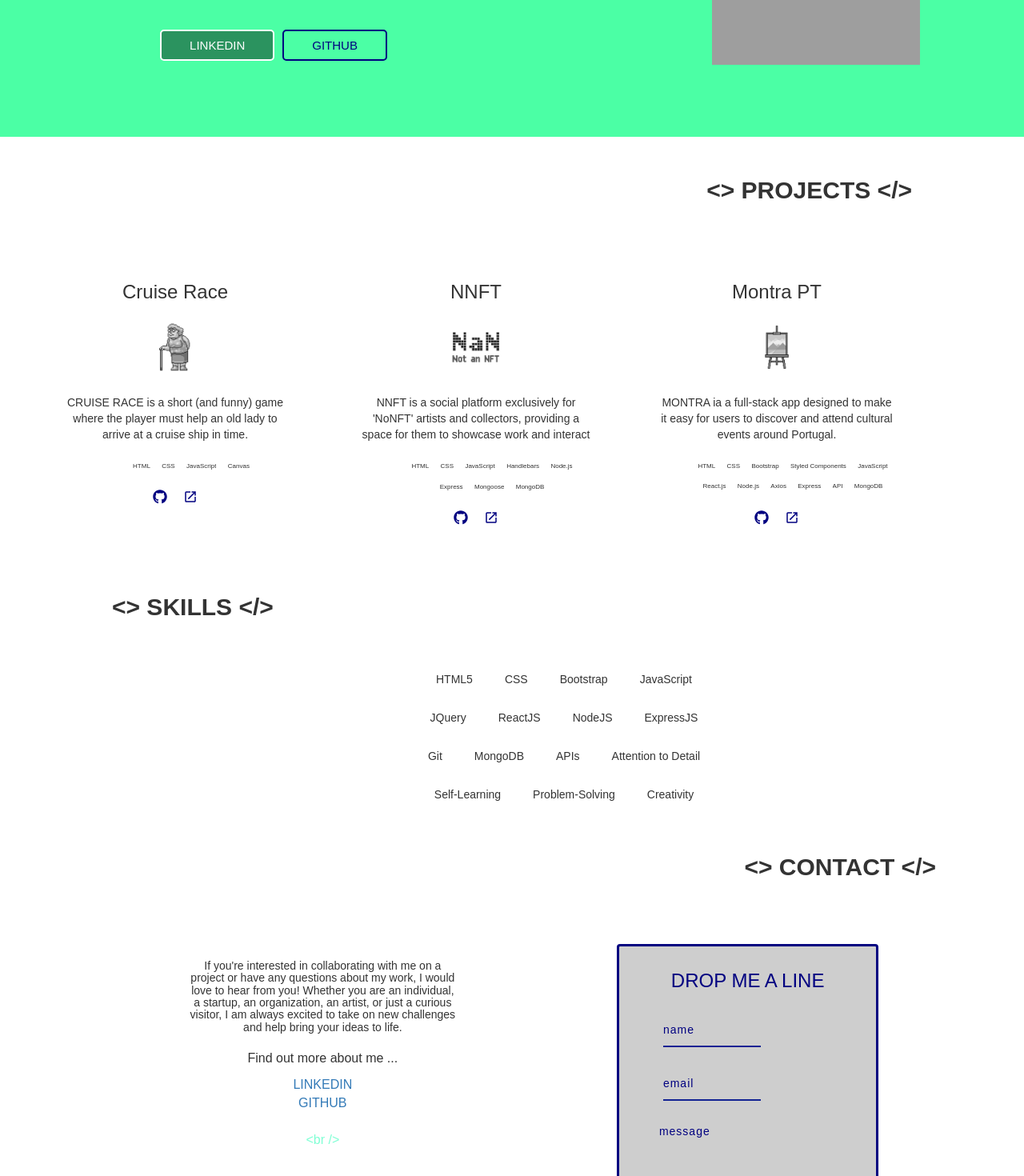
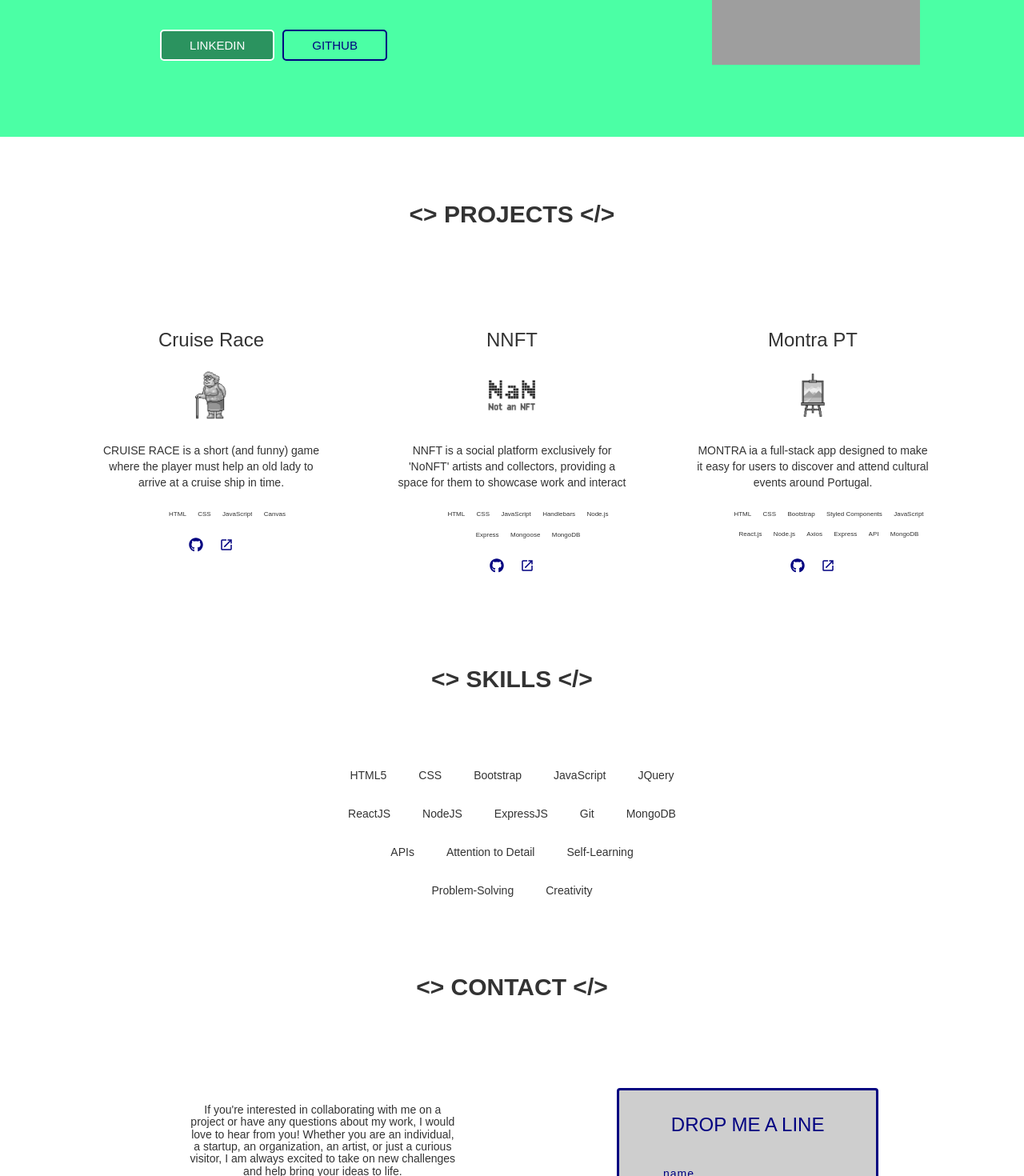
Before and after one commit to Foglia/my-portfolio, a React (Create React App) app: page / in a window 1280 px wide. Shown: the part 817-2287 px from the top of the page at 80% size. Built offline with nearby package versions, Linux system fonts and the light colour scheme; grey boxes are pictures that could not be loaded; a web font is replaced by a local one.

Commit message:
alignment

```diff
--- a/src/App.css
+++ b/src/App.css
@@ -35,7 +35,8 @@ html {
 }
 
 .headText {
-  margin: 30px ;
+  text-align: center;
+  margin: 60px ;
   padding: 20px;
   font-family: Arial, sans-serif;
   font-weight: bold;
@@ -62,5 +63,16 @@ div {
     margin-left: 0;
     margin-right: 0;
   }
+}
 
+@media (max-width: 370) {
+  p,
+  h3,
+  h5,
+  h2 {
+    font-size: smaller;
+  }
+  .headText {
+    font-size: 12px;
+  }
 }
--- a/src/pages/Contact/Contact.css
+++ b/src/pages/Contact/Contact.css
@@ -18,16 +18,6 @@
     text-decoration: none;
     color: aquamarine;
 }
-
-#contact {
-    text-align: right;
-    margin-right: 90px;
-}
-@media (max-width: 900px) {
-    #contact {
-      margin-right: 0px;
-  }
-  }
 
 .contactText{
     max-width: 75%;
--- a/src/pages/Projects/Project.css
+++ b/src/pages/Projects/Project.css
@@ -9,14 +9,9 @@
   #projects {
     background-color: white;
     background-size: cover;
-    margin-right: 90px;
   }
 
 @media (max-width: 900px) {
     #projects {
       margin-right: 0px;  }
   }
-
-#headTextP {
-    text-align: right;
-  }
--- a/src/pages/Skills/Skills.css
+++ b/src/pages/Skills/Skills.css
@@ -1,7 +1,6 @@
 #skills {
     background-color: white;
     background-size: cover;
-    margin-left: 90px;
 }
 
 @media (max-width: 900px) {
@@ -34,6 +33,10 @@
     justify-content: center;
   }
 
+  ul.skills__list {
+    padding: 0;
+}
+
   .skills__list-item {
     margin: 0.5em;
   }
```
